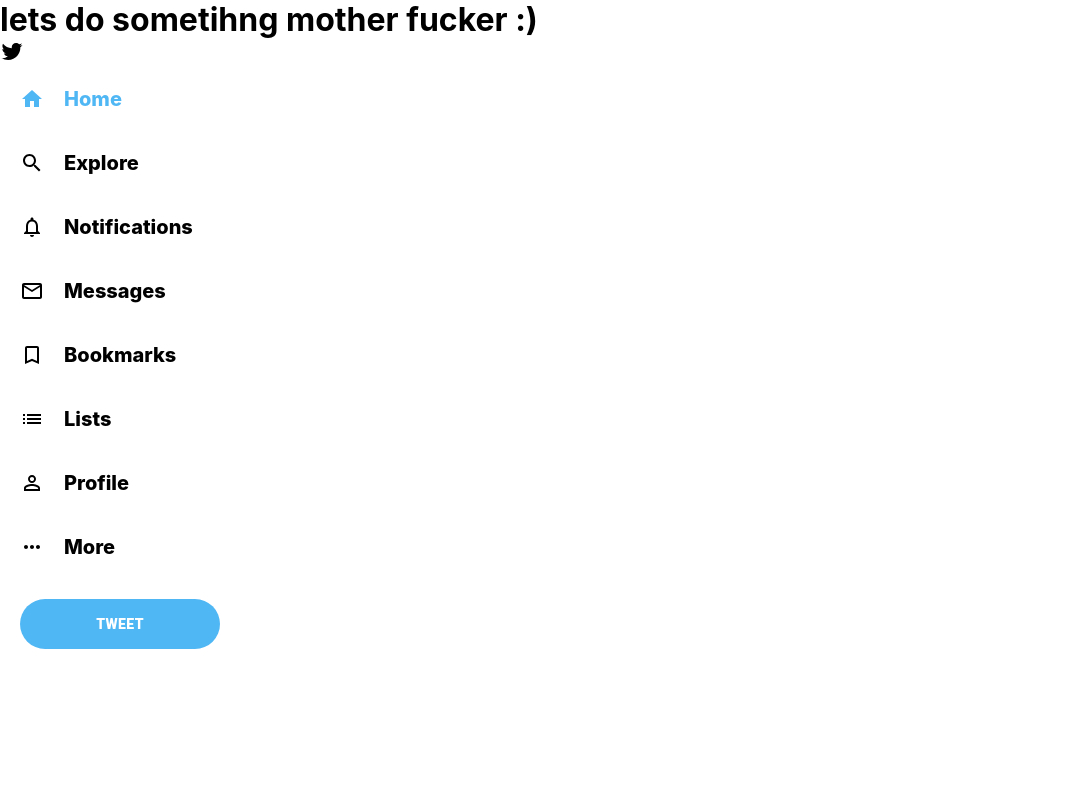
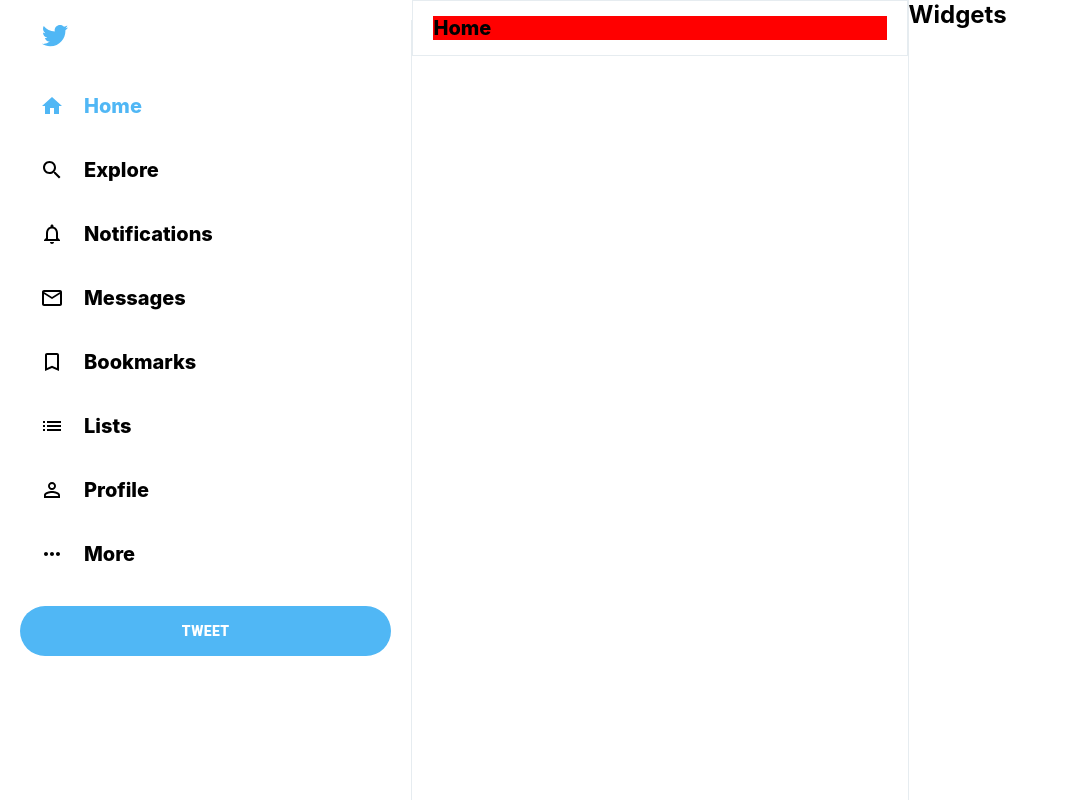
Before and after one commit to DANYELKAR/twitter-clone, a React (Create React App) app: page / in a window 1280 px wide. Shown: the whole page, without its empty margins (0-1067 px from the left). Built offline with nearby package versions, Linux system fonts and the light colour scheme.

Commit message:
add Feed and Widgets Pages

```diff
--- a/src/App.css
+++ b/src/App.css
@@ -2,3 +2,11 @@
   --twitter-color: #50b7f5;
   --twitter-background: #e6ecf0;
 }
+.app {
+  display: flex;
+  height: 100vh;
+  max-width: 1300px;
+  margin-left: auto;
+  margin-right: auto;
+  padding: 0, 10px;
+}
--- a/src/App.js
+++ b/src/App.js
@@ -1,11 +1,14 @@
 import "./App.css";
 import Sidebar from "./Sidebar";
+import Feed from "./Feed";
+import Widgets from "./Widgets";
 
 function App() {
   return (
     <div className="app">
-      <h1>lets do sometihng mother fucker :)</h1>
       <Sidebar />
+      <Feed />
+      <Widgets />
     </div>
   );
 }
--- /dev/null
+++ b/src/Feed.css
@@ -0,0 +1,19 @@
+.feed {
+  flex: 0.4;
+  border-right: 1px solid var(--twitter-background);
+  min-width: fit-content;
+  overflow-y: scroll;
+}
+.feed-header {
+  position: sticky;
+  top: 0;
+  background-color: white;
+  z-index: 100;
+  border: 1px solid var(--twitter-background);
+  padding: 15px 20px;
+}
+.feed-header > h2 {
+  font-size: 20px;
+  font-weight: 800;
+  background-color: red;
+}
--- /dev/null
+++ b/src/Feed.js
@@ -0,0 +1,14 @@
+import React from "react";
+import "./Feed.css";
+
+const Feed = () => {
+  return (
+    <div className="feed">
+      <div className="feed-header">
+        <h2>Home</h2>
+      </div>
+    </div>
+  );
+};
+
+export default Feed;
--- a/src/Sidebar.css
+++ b/src/Sidebar.css
@@ -1,3 +1,18 @@
+.sidebar {
+  border-right: 1px solid var(--twitter-background);
+  flex: 0.3;
+  /* min-width: 250px; */
+  margin-top: 20px;
+  padding-left: 20px;
+  padding-right: 20px;
+}
+.sidebar-logo {
+  color: var(--twitter-color);
+  font-size: 30px !important;
+  margin-left: 20px;
+  margin-bottom: 20px;
+}
+
 .sidebar-tweet {
   background-color: var(--twitter-color) !important;
   border: none !important;
@@ -7,6 +22,4 @@
   border-radius: 30px !important;
   height: 50px !important;
   margin-top: 20px !important;
-  width: 200px !important;
-  margin-left: 20px !important;
 }
--- a/src/Sidebar.js
+++ b/src/Sidebar.js
@@ -15,7 +15,7 @@
 const Sidebar = () => {
   return (
     <div className="sidebar">
-      <TwitterIcon />
+      <TwitterIcon className="sidebar-logo" />
       <SidebarOptions active Icon={HomeIcon} text="Home" />
       <SidebarOptions Icon={SearchIcon} text="Explore" />
       <SidebarOptions Icon={NotificationsNoneIcon} text="Notifications" />
--- /dev/null
+++ b/src/Widgets.css
@@ -0,0 +1,3 @@
+.widgets {
+  flex: 0.3;
+}
--- /dev/null
+++ b/src/Widgets.js
@@ -0,0 +1,12 @@
+import React from "react";
+import "./Widgets.css";
+
+const Widgets = () => {
+  return (
+    <div className="widgets">
+      <h2>Widgets</h2>
+    </div>
+  );
+};
+
+export default Widgets;
```
